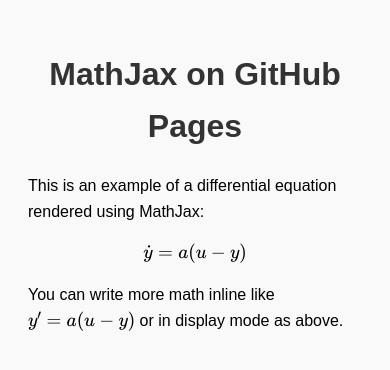
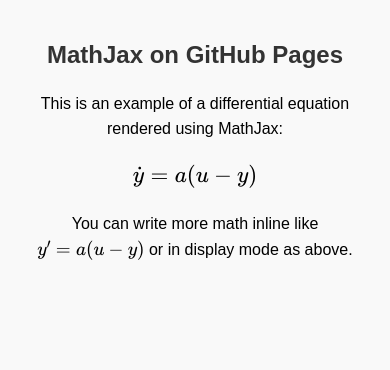
Before and after one commit to andrejskraba/andrejskraba.github.io, a plain HTML site: page index.html in a window 390 px wide. Drawn offline with nearby package versions, Linux system fonts and the light colour scheme.

Commit message:
Update index.html - better mobile look

```diff
--- a/index.html
+++ b/index.html
@@ -20,10 +20,23 @@
             background-color: #f9f9f9;
             padding: 20px;
             line-height: 1.6;
+            margin: 0;
         }
         h1 {
             color: #333;
             text-align: center;
+            font-size: clamp(1.5rem, 4vw, 2.5rem);
+        }
+        p {
+            max-width: 700px;
+            margin: 0 auto;
+            text-align: center;
+            font-size: clamp(1rem, 2.5vw, 1.2rem);
+        }
+        .math-block {
+            text-align: center;
+            margin: 20px 0;
+            font-size: clamp(1.2rem, 3vw, 1.8rem);
         }
     </style>
 </head>
@@ -31,7 +44,9 @@
     <h1>MathJax on GitHub Pages</h1>
     <p>This is an example of a differential equation rendered using MathJax:</p>
 
-    $$\dot{y} = a(u - y)$$
+    <div class="math-block">
+        $$\dot{y} = a(u - y)$$
+    </div>
 
     <p>You can write more math inline like $y' = a(u - y)$ or in display mode as above.</p>
 </body>
```
